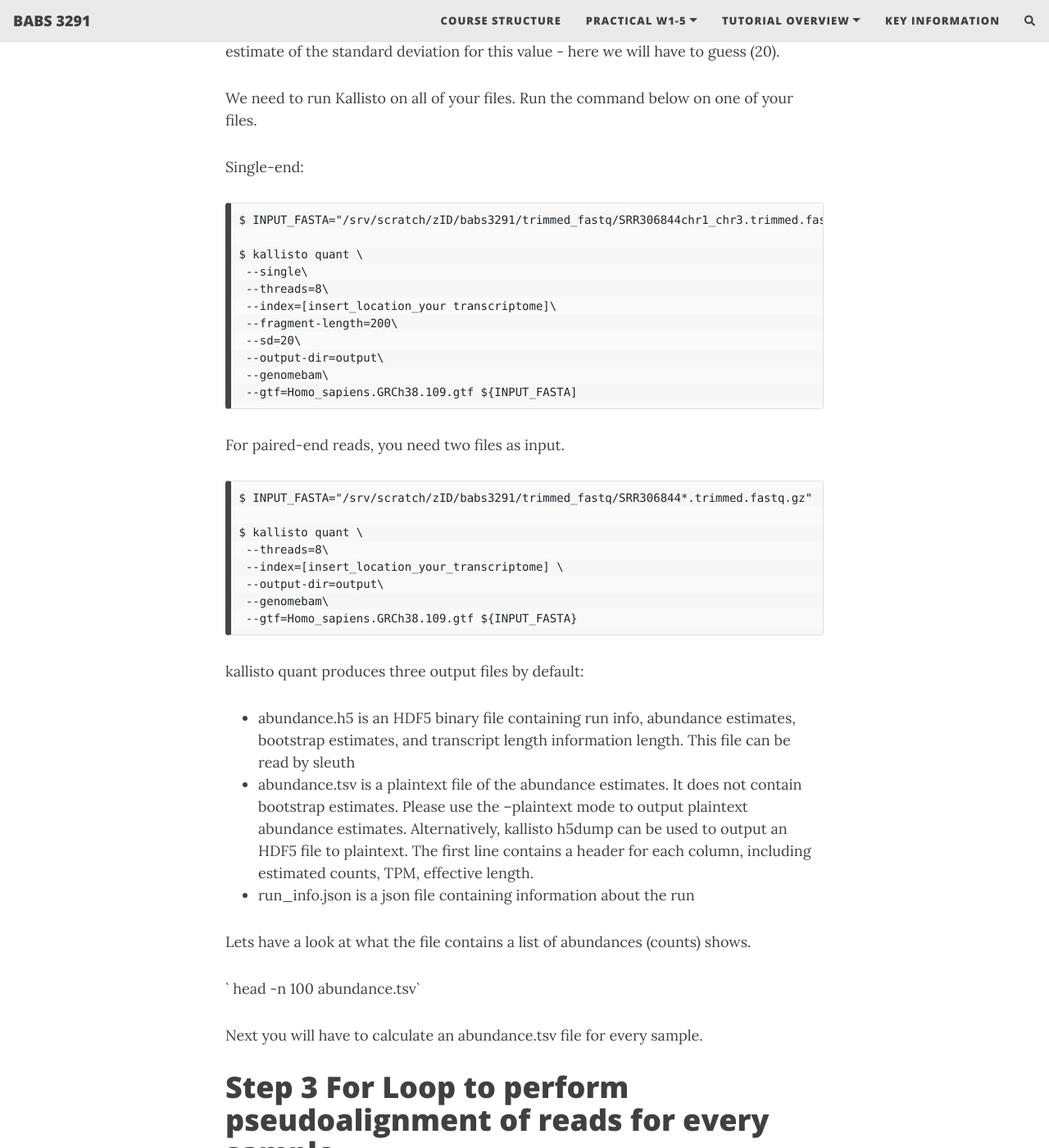
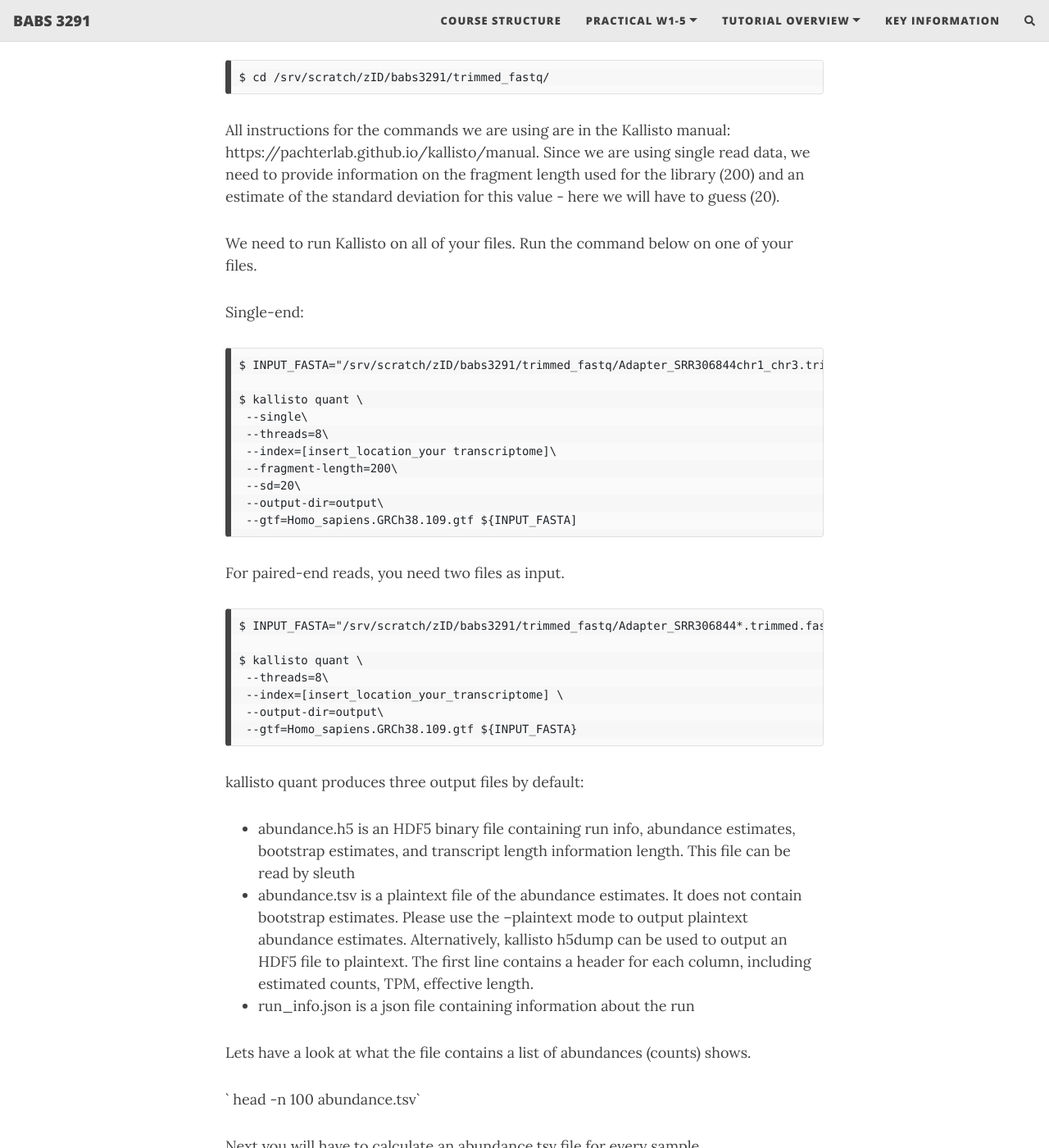
Before and after one commit to theheking/babs-rna-seq-2024, a Jekyll site: the page built from practical_overview/Week6_Alignment.md, in a window 1280 px wide and 1400 px high, scrolled down 8396 px. Shown: the whole window at 82% size. Built offline with Jekyll 4.4.1, drawn with Linux system fonts in a browser that asks for light colours; nearby versions of some CDN libraries; comment, search, counter and statistics services are not loaded; some of the changed text lies outside the part shown.

Commit message:
Update Week6_Alignment.md

```diff
--- a/practical_overview/Week6_Alignment.md
+++ b/practical_overview/Week6_Alignment.md
@@ -246,7 +253,7 @@ We need to run Kallisto on all of your files. Run the command below on one of yo
 Single-end:
 
 
-    $ INPUT_FASTA="/srv/scratch/zID/babs3291/trimmed_fastq/SRR306844chr1_chr3.trimmed.fastq.gz"
+    $ INPUT_FASTA="/srv/scratch/zID/babs3291/trimmed_fastq/Adapter_SRR306844chr1_chr3.trimmed.fastq.gz"
 
     $ kallisto quant \
      --single\
@@ -255,19 +262,17 @@ Single-end:
      --fragment-length=200\
      --sd=20\
      --output-dir=output\
-     --genomebam\
      --gtf=Homo_sapiens.GRCh38.109.gtf ${INPUT_FASTA]
 
 
 For paired-end reads, you need two files as input.
 
-    $ INPUT_FASTA="/srv/scratch/zID/babs3291/trimmed_fastq/SRR306844*.trimmed.fastq.gz"
+    $ INPUT_FASTA="/srv/scratch/zID/babs3291/trimmed_fastq/Adapter_SRR306844*.trimmed.fastq.gz"
 
     $ kallisto quant \
      --threads=8\
      --index=[insert_location_your_transcriptome] \
      --output-dir=output\
-     --genomebam\
      --gtf=Homo_sapiens.GRCh38.109.gtf ${INPUT_FASTA}
 
 
```
Also changed, not shown: other parts of practical_overview/Week6_Alignment.md (+9 -2 lines).
